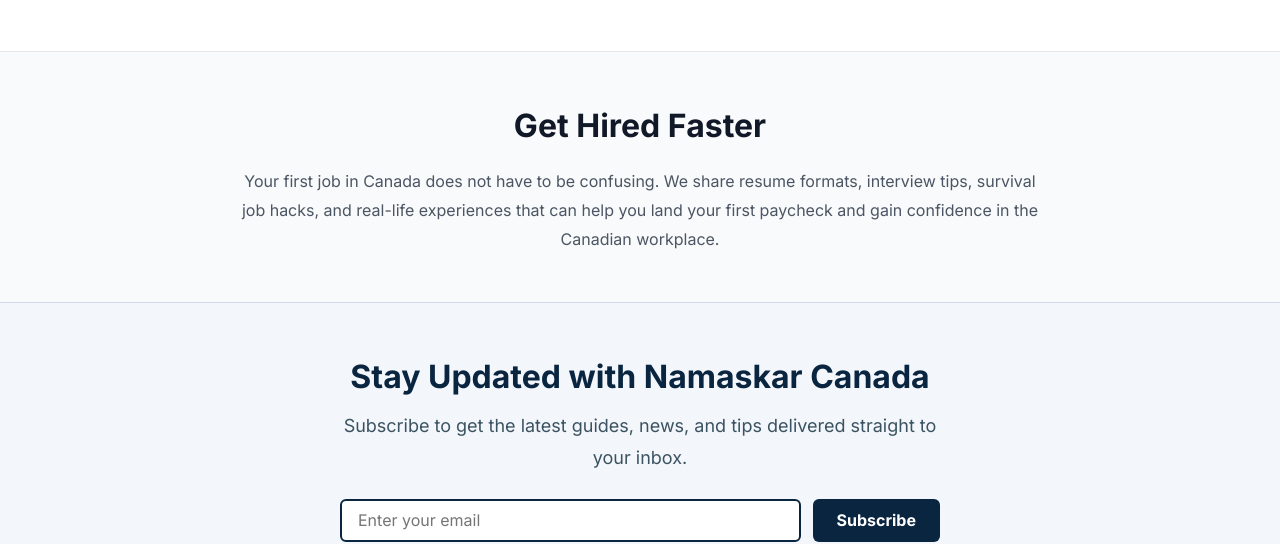
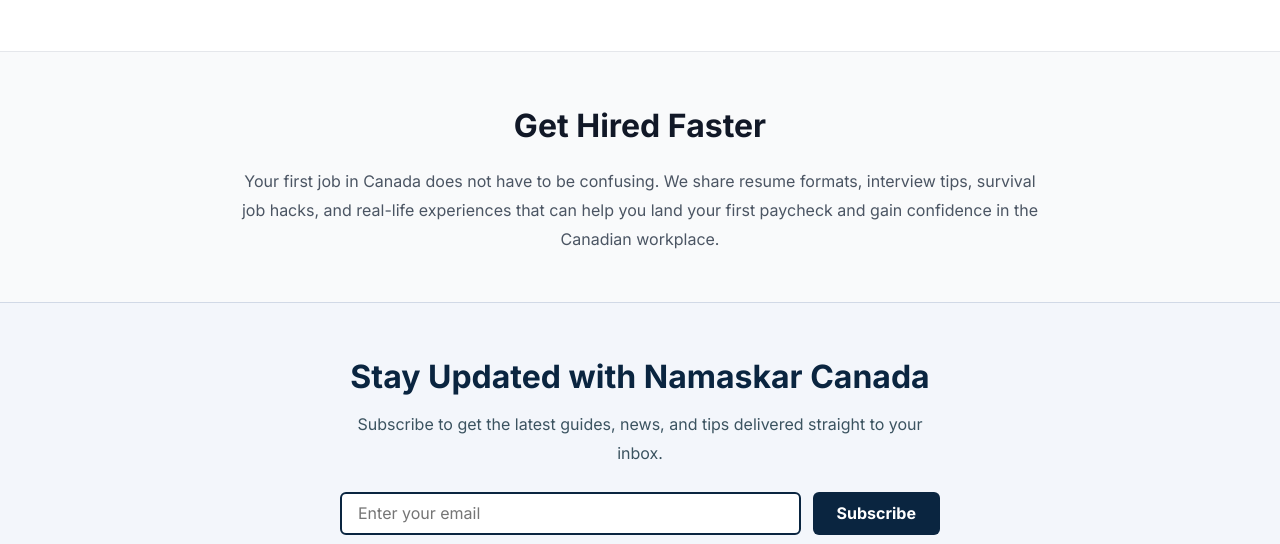
Before and after one commit to ruchitrathode/Namaskar-Canada, a plain HTML site: page index.html in a window 1280 px wide. Shown: the part 2827-3371 px from the top of the page. Drawn offline with Linux system fonts and the light colour scheme.

Commit message:
Home Page - Stay Updated Section Style Update

```diff
--- a/style.css
+++ b/style.css
@@ -417,7 +417,7 @@ section p {
 
 #stay-updated p {
   color: #3b5360;
-  font-size: 1.125rem;
+  /* font-size: 1.125rem; */
   margin-bottom: 1.5rem;
 }
 
```
